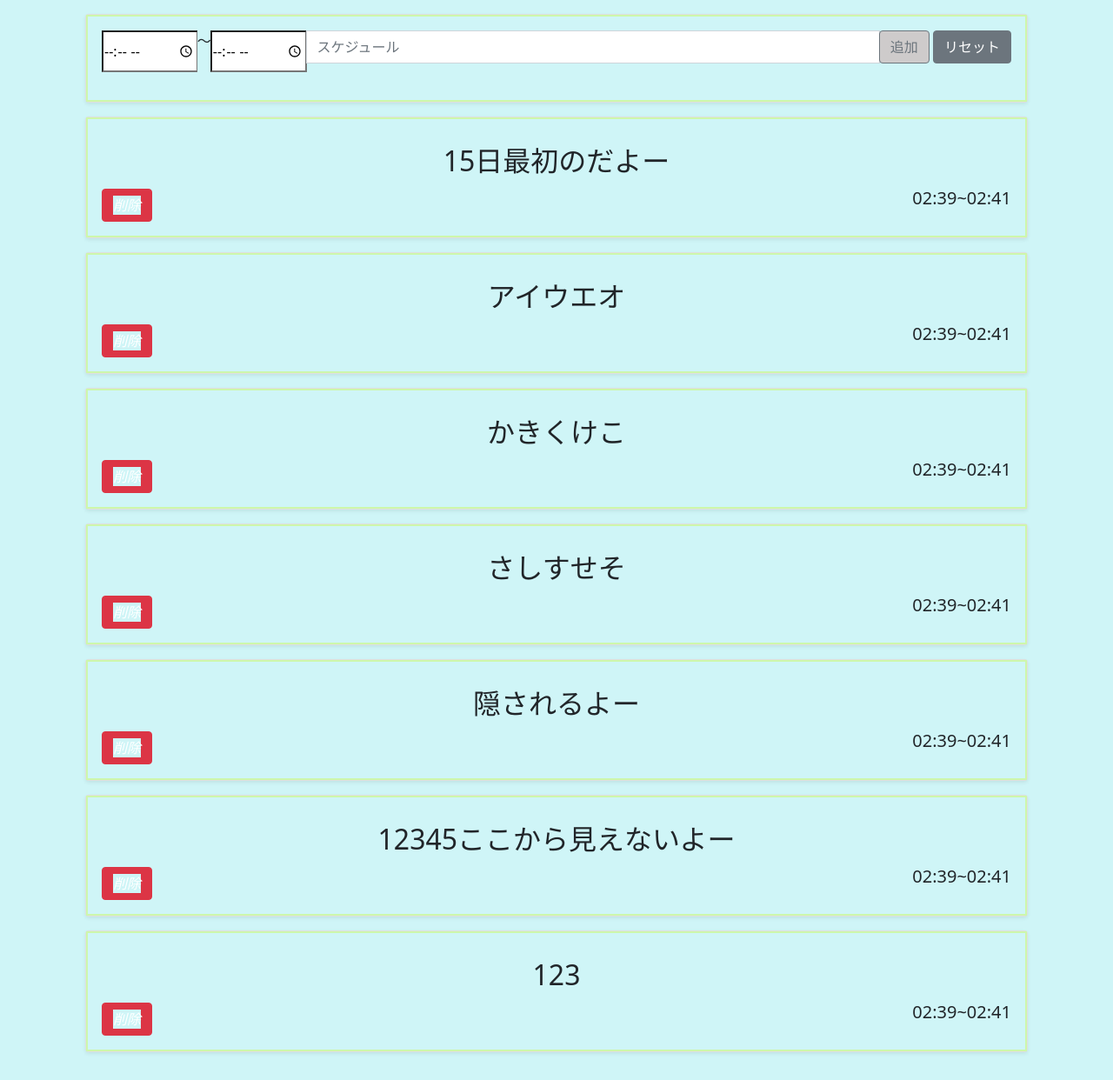
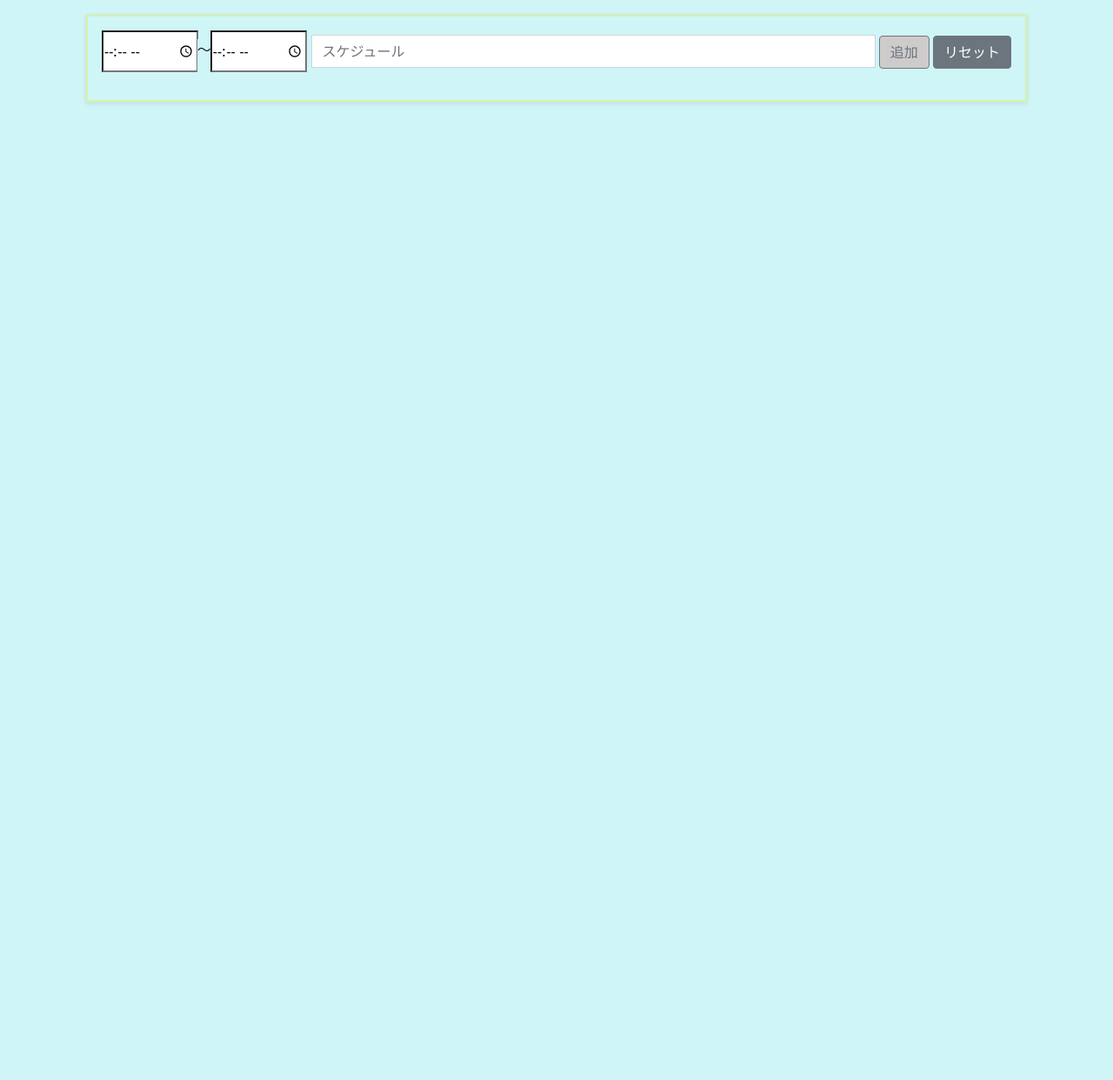
Before and after one commit to 2020-AIT-OOP2-Group9/Calendar, a Flask app: page /schedule in a window 1280 px wide. Shown: the part 60-1302 px from the top of the page at 87% size. After the commit the page ends 179 px from the top, so only its background shows below. Run offline with Flask 2, Linux system fonts and the light colour scheme; data that the repository does not hold is empty; some libraries are stand-ins or nearby versions.

Commit message:
schedule.htmlのcss完成間近！

```diff
--- a/schedule.json
+++ b/schedule.json
@@ -1,37 +1,2 @@
 [
-    {
-        "time": "02:39~02:41",
-        "date": "2020-12-15",
-        "schedule": "15日最初のだよー"
-    },
-    {
-        "time": "02:39~02:41",
-        "date": "2020-12-16",
-        "schedule": "アイウエオ"
-    },
-    {
-        "time": "02:39~02:41",
-        "date": "2020-12-16",
-        "schedule": "かきくけこ"
-    },
-    {
-        "time": "02:39~02:41",
-        "date": "2020-12-16",
-        "schedule": "さしすせそ"
-    },
-    {
-        "time": "02:39~02:41",
-        "date": "2020-12-16",
-        "schedule": "隠されるよー"
-    },
-    {
-        "time": "02:39~02:41",
-        "date": "2020-12-17",
-        "schedule": "12345ここから見えないよー"
-    },
-    {
-        "time": "02:39~02:41",
-        "date": "2020-12-17",
-        "schedule": "123"
-    }
 ]
--- a/static/changeSchedule.js
+++ b/static/changeSchedule.js
@@ -68,7 +68,7 @@ function display(){
                                 <div class="col-auto align-self-end">
                                     <button type="button" class="btn btn-danger"
                                      onclick=check("${val['time']}","${val['schedule']}","${val['id']}")>
-                                        <i>削除</i>
+                                        <i class="saku">削除</i>
                                     </button>
                                 </div>
                                 <div class="col-auto">
--- a/static/style.css
+++ b/static/style.css
@@ -19,12 +19,14 @@ body{
     font-size: 35px;
 }
 
-.add-data{
+input{
     background-color: white;
 }
-
-input{
-    background-color: white;
+.kara{
+    margin-top: 10px;
+}
+.input-group-append{
+    margin-top: 6px;
 }
 
 #send{
@@ -34,11 +36,18 @@ input{
     background-color: rgb(153, 152, 152);
 }
 
+.saku{
+    background-color: rgb(199, 2, 2);
+}
 
 .card-body{
     border:solid 2px rgb(205, 247, 171);
 }
 
 #add_sc{
-    margin-bottom: 10px;
+    margin: 5px;
 }
+
+.alert-info{
+    border-color: rgb(44, 44, 248);
+}
--- a/templates/schedule.html
+++ b/templates/schedule.html
@@ -25,7 +25,7 @@
                         <form id="search">
                             <div class="input-group mb-3">
                                 <input type="time" id="add_time" name="time" min="00:00" max="23:59">
-                                <div>〜</div>
+                                <div class="kara">〜</div>
                                 <input type="time" id="add_time2" name="time" min="00:00" max="23:59">
                                 <input type="text" class="form-control" id="add_sc" placeholder="スケジュール">
                                 <div class="input-group-append">
@@ -35,7 +35,7 @@
                                 </div>
                             </div>
                         </form>
-                        <div id="message-container" class="alert alert-info mt-3" role="alert" style="display: none;"></div>
+                        <div id="message-container" class="alert alert-info mt-3 jumbotron" role="alert" style="display: none;"></div>
                         <div id="error-container" class="alert alert-danger mt-3" role="alert" style="display: none;"></div>
                     </div>
                 </div>
```
